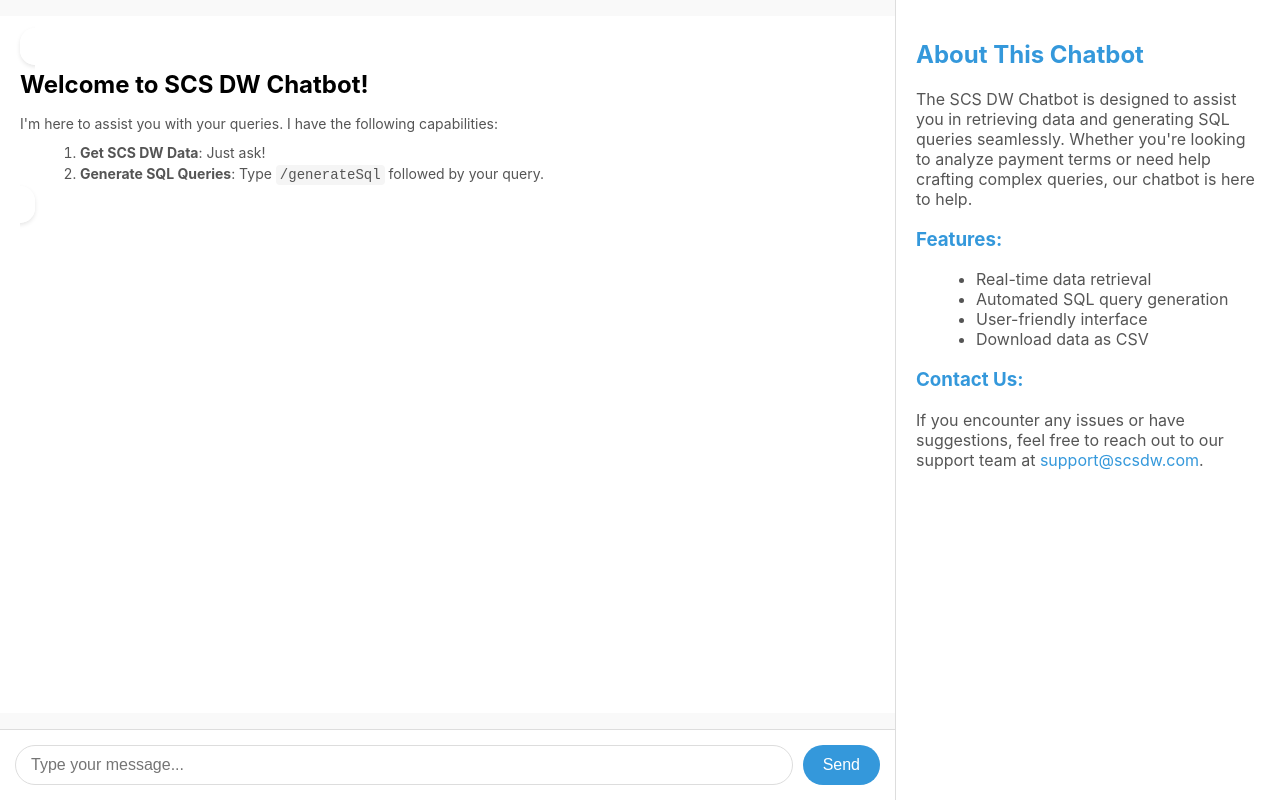
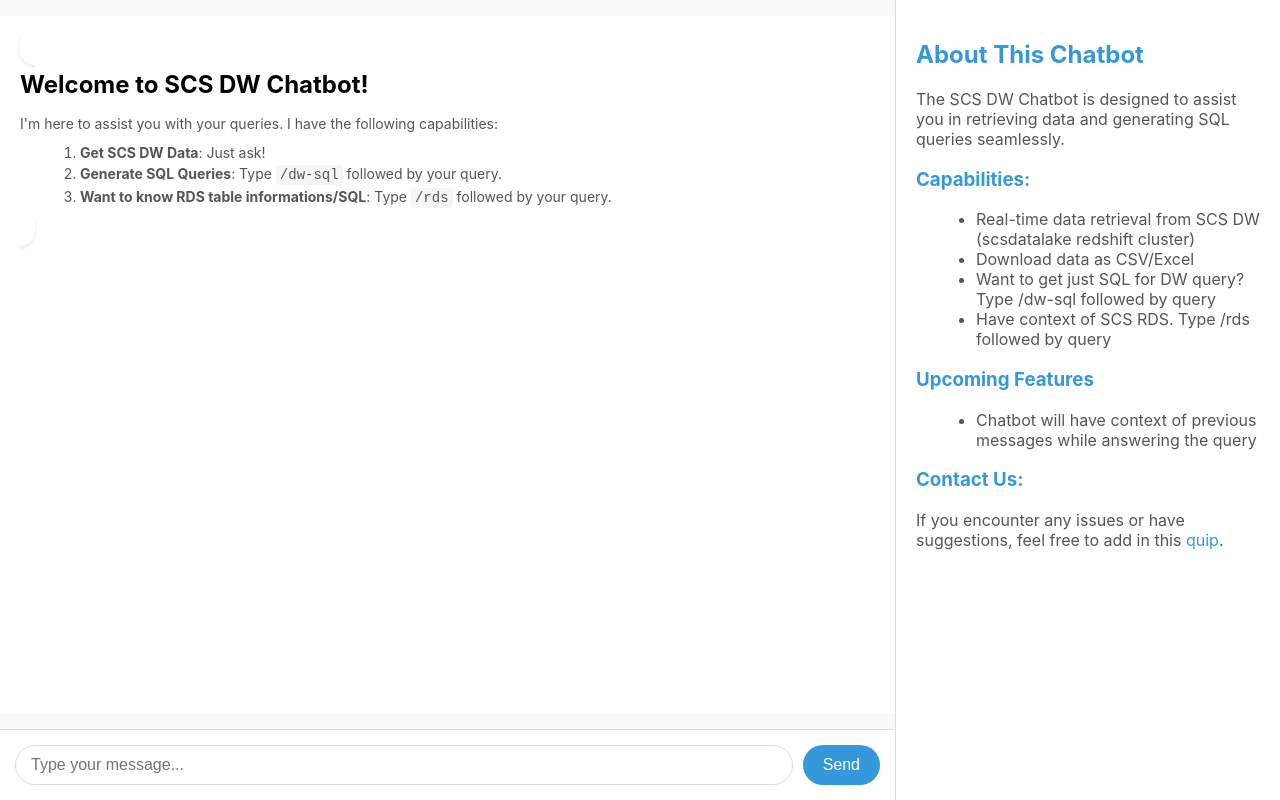
Before and after one commit to bibhudhendra/basic-chatbot-2, a React (Create React App) app: page / in a window 1280 px wide. Built offline with nearby package versions, Linux system fonts and the light colour scheme; what aws-amplify would draw is missing.

Commit message:
Update user guide

```diff
--- a/src/components/StaticContent.js
+++ b/src/components/StaticContent.js
@@ -6,20 +6,23 @@ function StaticContent() {
         <h2>About This Chatbot</h2>
         <p>
           The SCS DW Chatbot is designed to assist you in retrieving data and generating SQL queries
-          seamlessly. Whether you're looking to analyze payment terms or need help crafting complex
-          queries, our chatbot is here to help.
+          seamlessly.
         </p>
-        <h3>Features:</h3>
+        <h3>Capabilities:</h3>
         <ul>
-          <li>Real-time data retrieval</li>
-          <li>Automated SQL query generation</li>
-          <li>User-friendly interface</li>
-          <li>Download data as CSV</li>
+          <li>Real-time data retrieval from SCS DW (scsdatalake redshift cluster)</li>
+          <li>Download data as CSV/Excel</li>
+          <li>Want to get just SQL for DW query? Type /dw-sql followed by query</li>
+          <li>Have context of SCS RDS. Type /rds followed by query</li>
         </ul>
+        <h3>Upcoming Features</h3>
+            <ul>
+                <li>Chatbot will have context of previous messages while answering the query</li>
+            </ul>
         <h3>Contact Us:</h3>
         <p>
-          If you encounter any issues or have suggestions, feel free to reach out to our support team
-          at <a href="mailto:support@scsdw.com">support@scsdw.com</a>.
+          If you encounter any issues or have suggestions, feel free to add in this
+            <a href="https://quip-amazon.com/WxEyAIPi9A5s/Analytics-Buddy"> quip</a>.
         </p>
       </div>
     );
--- a/src/constants/messages.js
+++ b/src/constants/messages.js
@@ -8,7 +8,8 @@ export const initialMessage = {
   I'm here to assist you with your queries. I have the following capabilities:
 
   1. **Get SCS DW Data**: Just ask!
-  2. **Generate SQL Queries**: Type \`/generateSql\` followed by your query.
+  2. **Generate SQL Queries**: Type \`/dw-sql\` followed by your query.
+  3. **Want to know RDS table informations/SQL**: Type \`/rds\` followed by your query.
   `,
     loading: false,
   };
```
